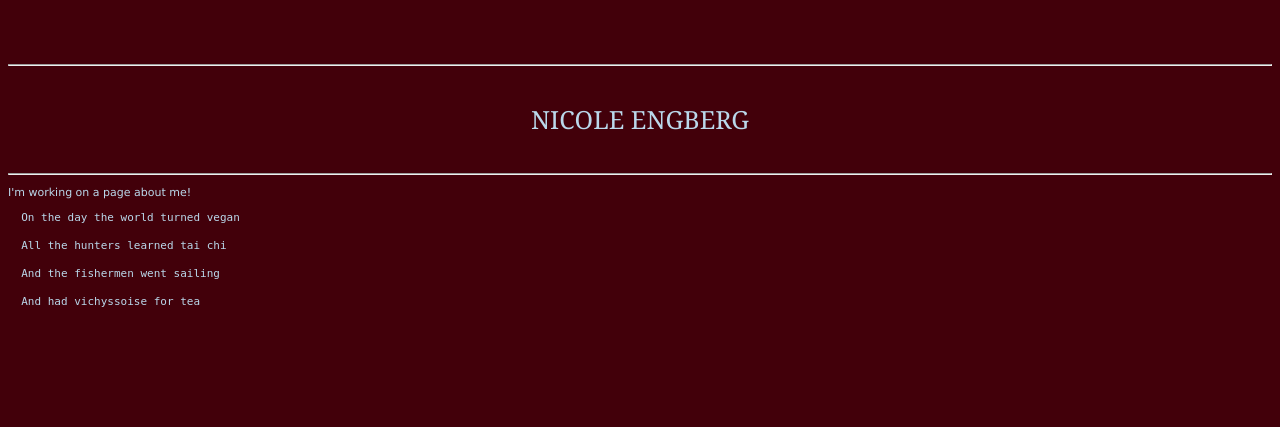
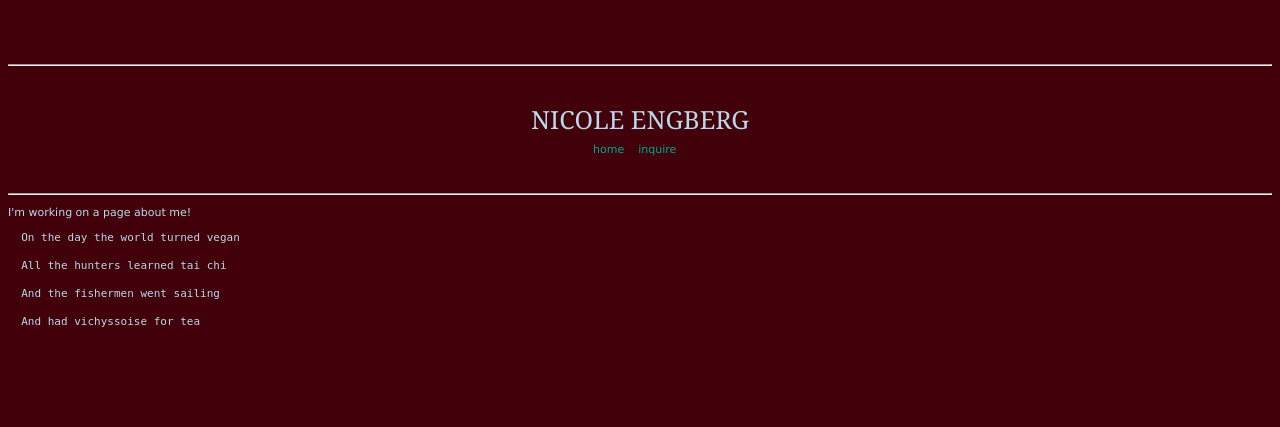
Before and after one commit to nicoleengberg/nicoleengberg.github.io, a PHP site: page / in a window 1280 px wide. Shown: the top 427 px of the page. Run offline with PHP 8.4, Linux system fonts and the light colour scheme.

Commit message:
links at top

```diff
--- a/index.html
+++ b/index.html
@@ -6,11 +6,22 @@
 <link rel="stylesheet" href="styles.css">
 </head>
 
+<hr>
+<div id="container", class="header">
+
+<div><h1 title="so cool"><a href="/index.html">Nicole Engberg</a></h1></div>
+
+<div id="container", class="links">
+<a href="/">home</a>&nbsp;&nbsp;&nbsp;
+<a href="/">inquire</a>&nbsp;&nbsp;&nbsp;
+</div>
+
+</div>
+<hr>
+
+
+
 <body>
-
-<hr>
-<h1 title="so cool">Nicole Engberg</h1>
-<hr>
 
 <p>I'm working on a page about me!</p>
 
--- a/styles.css
+++ b/styles.css
@@ -15,7 +15,7 @@
 
 h1 {
 color: var(--textC);
-padding:30px;
+padding-top:30px;
 font-weight: normal;
 font-size: var(--titleSize);
 text-transform: uppercase;
@@ -53,3 +53,15 @@ a.title {
 color: var(--linksC);
 text-decoration:none;
 }
+
+#container .header {
+width: 1050px;
+margin: auto auto;
+}
+
+#container .links {
+width: 1050px;
+margin: auto auto;
+text-align: center;
+padding-bottom: 30px;
+}
```
